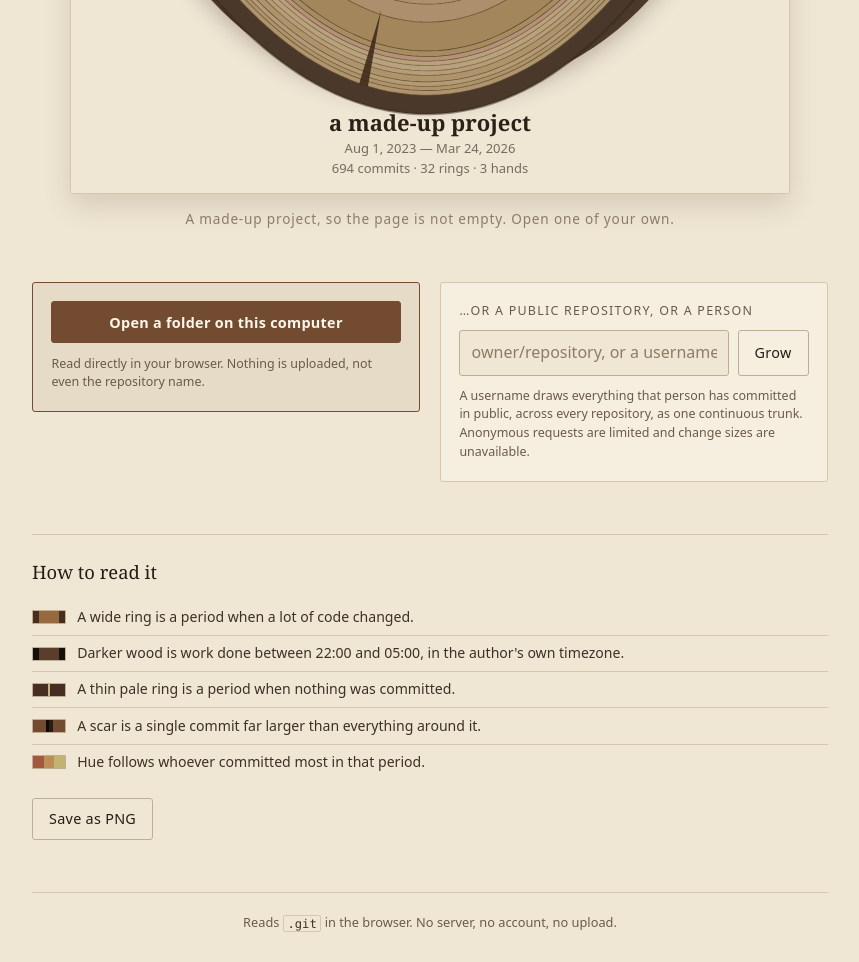
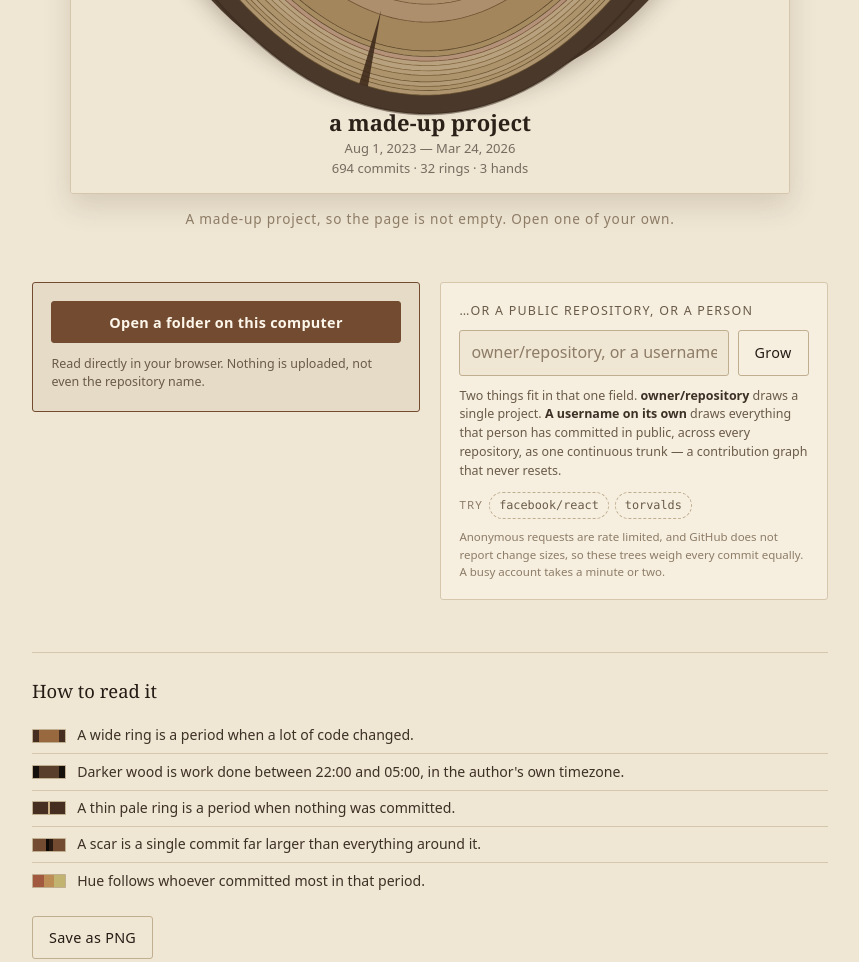
Before and after one commit to masachika-kamada/heartwood, a website built with Vite: page index.html in a window 1280 px wide. Shown: the part 751-1713 px from the top of the page, without its empty margins (210-1069 px from the left). Built offline with nearby package versions, Linux system fonts and the light colour scheme.

Commit message:
Teach the field what it accepts, by example
One input taking either owner/repository or a bare username is a fact a
sentence does not reliably carry: the README said it, the page did not,
and nobody reads the README first. Two clickable examples say it in the
only way that survives skimming -- clicking one draws a tree and leaves
the text that did it sitting in the field.

The examples are data, not markup, because a broken example teaches the
wrong thing and is worse than no example at all. A test asserts each one
still parses as the kind it claims to demonstrate, and that between them
they still cover both readings.

```diff
--- a/src/main.ts
+++ b/src/main.ts
@@ -8,6 +8,7 @@ import { loadLocalHistory } from "./sources/git/local";
 import { renderTree } from "./render/rings";
 import { exportTreePng } from "./render/export";
 import { createInspector } from "./ui/inspector";
+import { INPUT_EXAMPLES } from "./ui/examples";
 
 const app = document.querySelector<HTMLDivElement>("#app");
 if (!app) {
@@ -51,9 +52,21 @@ app.innerHTML = `
           <button class="button" type="submit">Grow</button>
         </div>
         <p class="control__note">
-          A username draws everything that person has committed in public, across every
-          repository, as one continuous trunk. Anonymous requests are limited and change
-          sizes are unavailable.
+          Two things fit in that one field. <strong>owner/repository</strong> draws a single
+          project. <strong>A username on its own</strong> draws everything that person has
+          committed in public, across every repository, as one continuous trunk — a
+          contribution graph that never resets.
+        </p>
+        <p class="control__examples">
+          <span class="control__examples-label">Try</span>
+          ${INPUT_EXAMPLES.map(
+            (example) =>
+              `<button class="chip" type="button" data-example="${example.value}">${example.value}</button>`,
+          ).join("")}
+        </p>
+        <p class="control__note control__note--fine">
+          Anonymous requests are rate limited, and GitHub does not report change sizes, so
+          these trees weigh every commit equally. A busy account takes a minute or two.
         </p>
       </form>
     </section>
@@ -254,6 +267,18 @@ githubForm.addEventListener("submit", async (event) => {
   }
 });
 
+/**
+ * The one field accepts two different things, and a sentence explaining that is
+ * easy to skip. A worked example is not: clicking one draws a tree, and the
+ * field is left holding the text that did it.
+ */
+for (const chip of document.querySelectorAll<HTMLButtonElement>("[data-example]")) {
+  chip.addEventListener("click", () => {
+    repoInput.value = chip.dataset.example ?? "";
+    githubForm.requestSubmit();
+  });
+}
+
 savePngButton.addEventListener("click", async () => {
   if (!currentTree) {
     return;
--- a/src/style.css
+++ b/src/style.css
@@ -242,6 +242,54 @@ body {
   color: var(--ink-muted);
 }
 
+.control__note strong {
+  font-weight: 600;
+  color: var(--ink-soft);
+}
+
+.control__note--fine {
+  margin-top: 0.6rem;
+  font-size: 0.72rem;
+  color: var(--ink-faint);
+}
+
+/* --- Worked examples: the field explains itself when clicked --- */
+.control__examples {
+  display: flex;
+  flex-wrap: wrap;
+  align-items: center;
+  gap: 0.4rem;
+  margin-top: 0.7rem;
+}
+
+.control__examples-label {
+  font-size: 0.72rem;
+  letter-spacing: 0.1em;
+  text-transform: uppercase;
+  color: var(--ink-faint);
+}
+
+.chip {
+  padding: 0.2rem 0.55rem;
+  background-color: transparent;
+  color: var(--ink-muted);
+  border: 1px dashed var(--rule-strong);
+  border-radius: 999px;
+  font-family: ui-monospace, SFMono-Regular, Menlo, Consolas, monospace;
+  font-size: 0.74rem;
+  cursor: pointer;
+  transition: color 140ms ease, border-color 140ms ease, background-color 140ms ease;
+}
+
+.chip:hover {
+  color: var(--ink);
+  border-color: var(--heartwood);
+  border-style: solid;
+  background-color: color-mix(in srgb, var(--heartwood) 12%, transparent);
+}
+
+.chip:active { transform: translateY(1px); }
+
 .input {
   flex: 1 1 11rem;
   min-width: 0;
@@ -387,4 +435,5 @@ body {
   }
   .stage__status[data-tone='busy'] { animation: none; opacity: 1; }
   .button:active { transform: none; }
+  .chip:active { transform: none; }
 }
--- /dev/null
+++ b/src/ui/examples.ts
@@ -0,0 +1,21 @@
+/**
+ * The worked examples offered under the GitHub field.
+ *
+ * They exist because one field accepting two different kinds of thing is not
+ * something a sentence reliably conveys — clicking one does. That makes a
+ * broken example worse than none at all, so they live here as data rather than
+ * as markup, and a test asserts each one still parses as the kind it claims to
+ * demonstrate.
+ */
+
+export interface InputExample {
+  /** Exactly what is typed into the field. */
+  readonly value: string;
+  /** Which of the two readings this example is here to teach. */
+  readonly demonstrates: "repo" | "user";
+}
+
+export const INPUT_EXAMPLES: readonly InputExample[] = [
+  { value: "facebook/react", demonstrates: "repo" },
+  { value: "torvalds", demonstrates: "user" },
+];
```
Also changed, not shown: src/ui/examples.test.ts (added, +20 -0 lines).
